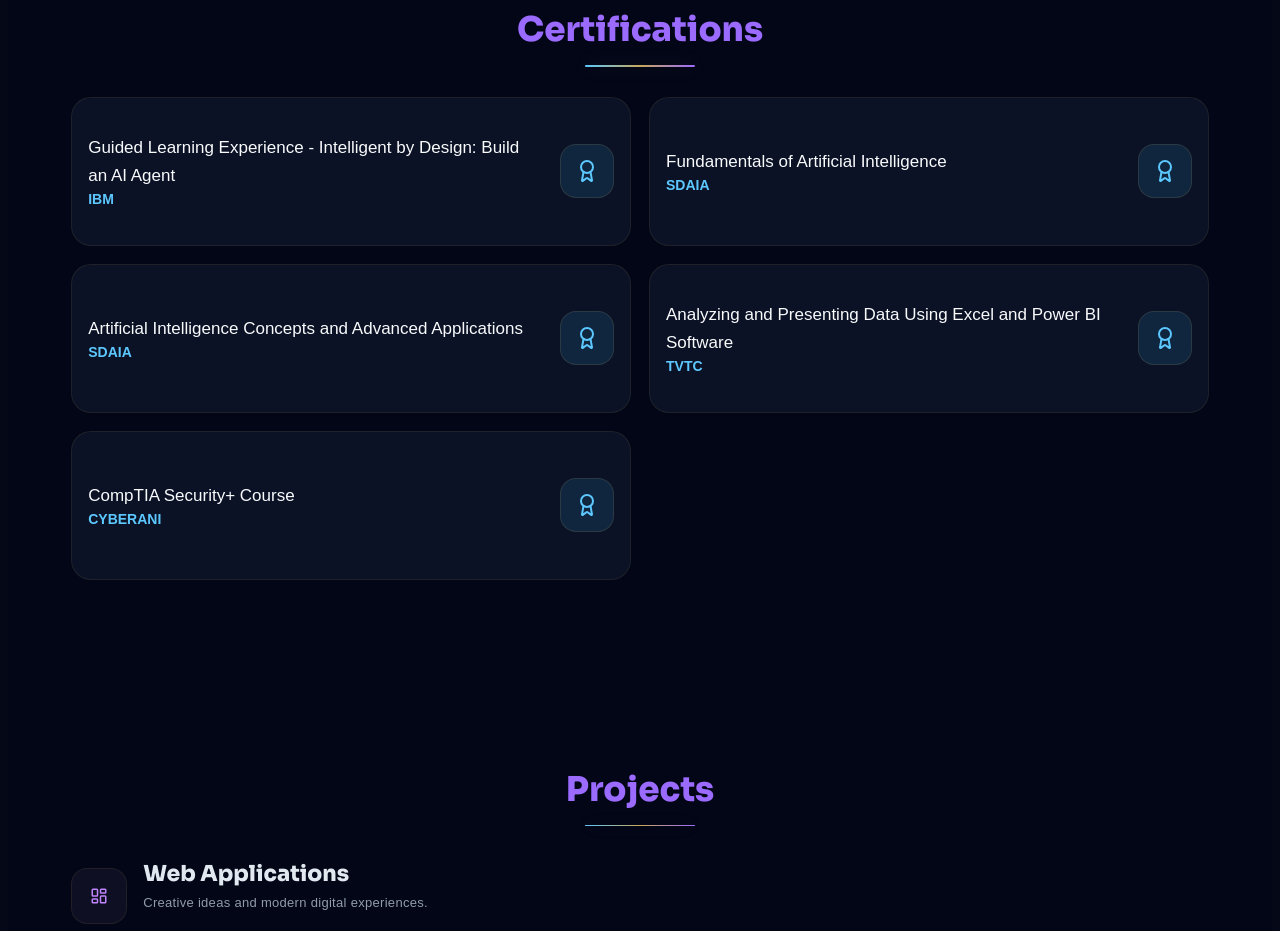
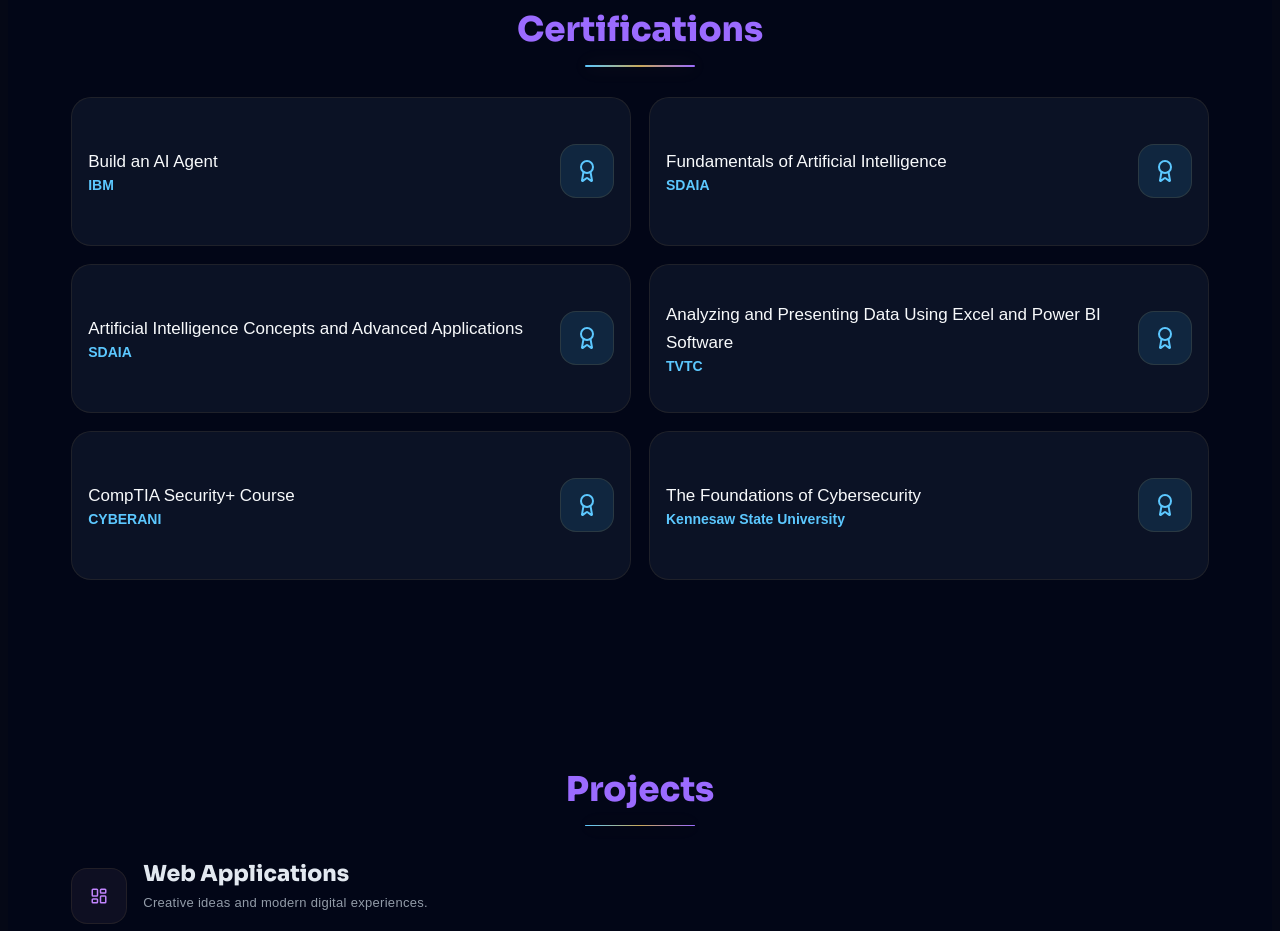
Before and after one commit to Ziyad-web-developer/ziyad-portfolio, a React (Vite) app: page / in a window 1280 px wide. Shown: the part 2920-3851 px from the top of the page. Built offline with nearby package versions, Linux system fonts and the light colour scheme; a web font is replaced by a local one.

Commit message:
seo update

```diff
--- a/src/App.jsx
+++ b/src/App.jsx
@@ -337,7 +337,7 @@
   const certifications = [
     {
       title:
-        "Guided Learning Experience - Intelligent by Design: Build an AI Agent",
+        "Build an AI Agent",
       issuer: "IBM",
     },
 
@@ -360,6 +360,10 @@
     {
       title: "CompTIA Security+ Course",
       issuer: "CYBERANI",
+    },
+    {
+      title: "The Foundations of Cybersecurity",
+      issuer: "Kennesaw State University",
     },
   ];
 
```
Also changed, not shown: 1 other file (tests, documents, lock files or other folders).
